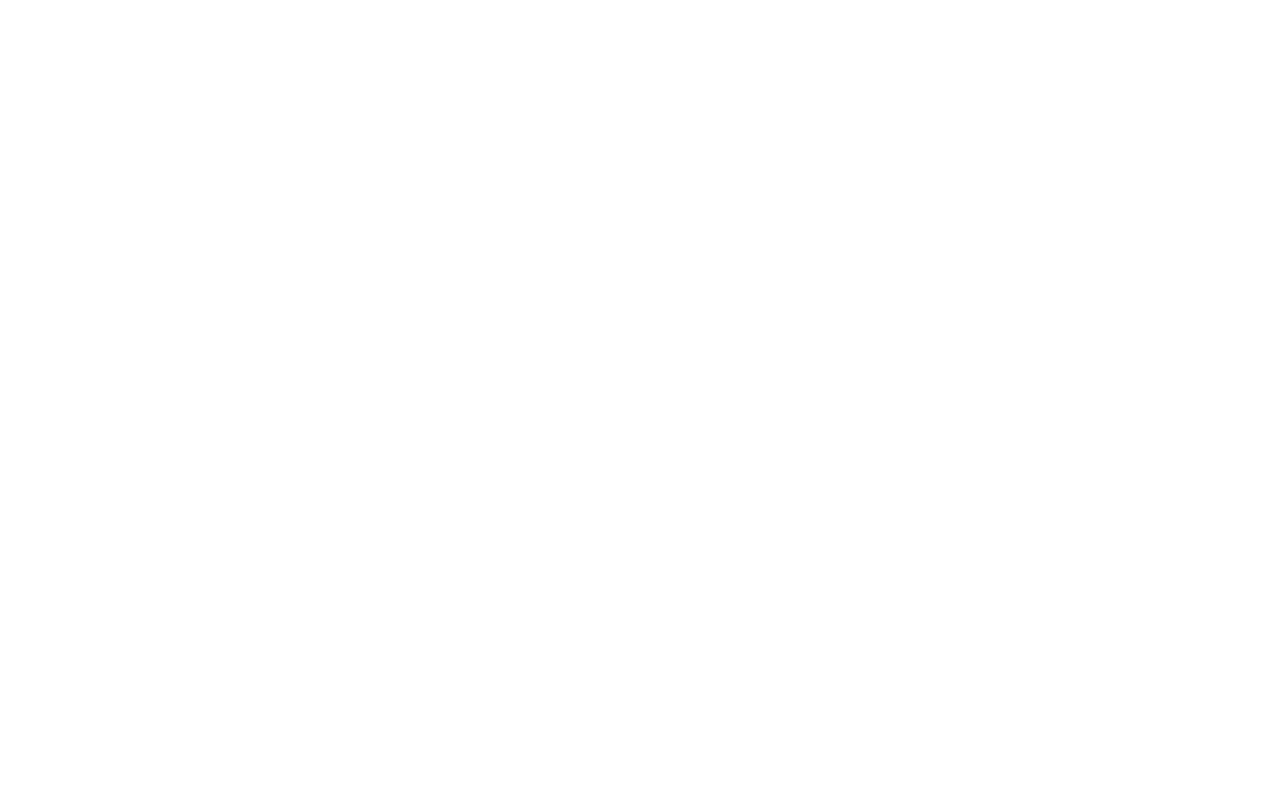
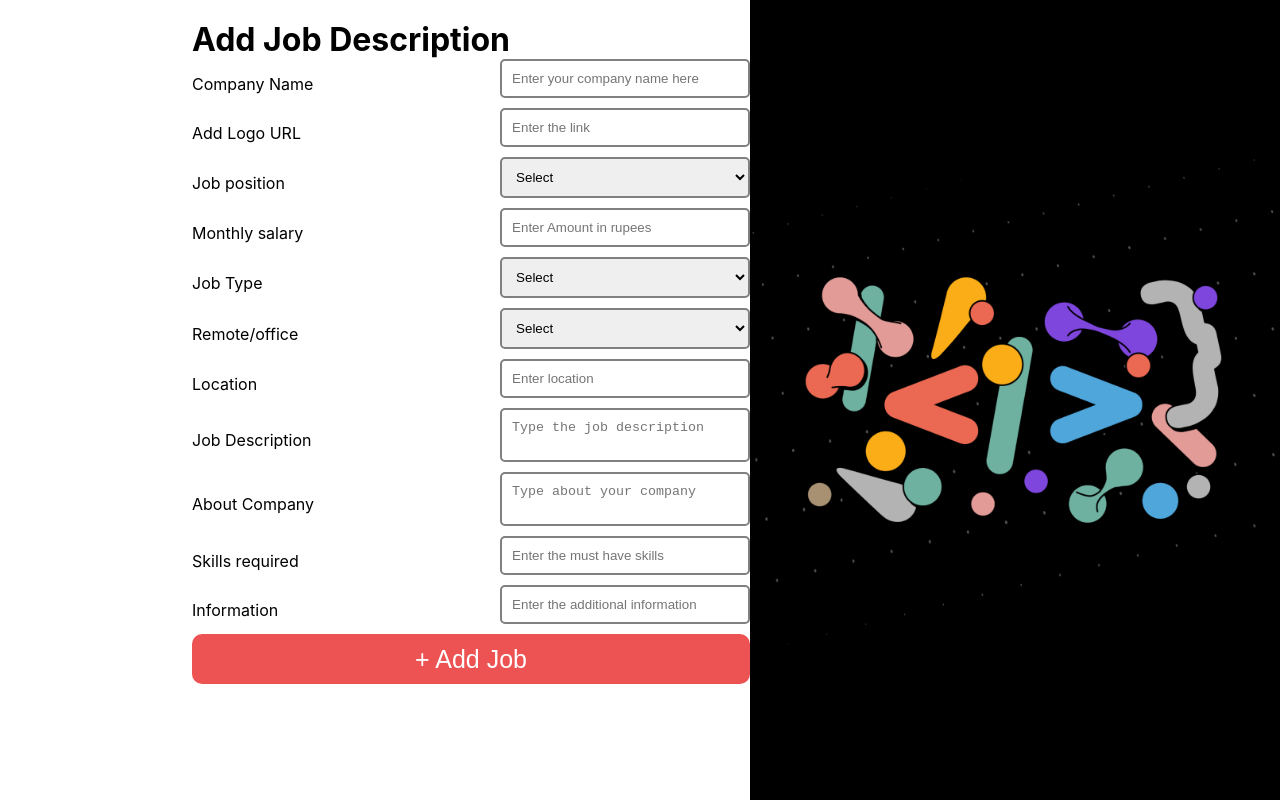
Before and after one commit to anuragpandey271299/job-listing-fullstack, a React (Create React App) app in the folder job/: page /addjob in a window 1280 px wide. Before the commit this address had no page. Built offline with nearby package versions, Linux system fonts and the light colour scheme; sample sign-in values are in the browser's storage.

Commit message:
addjob.js with api calls and jwt verification

```diff
--- a/job/package.json
+++ b/job/package.json
@@ -7,7 +7,10 @@
     "@testing-library/react": "^13.4.0",
     "@testing-library/user-event": "^13.5.0",
     "axios": "^1.6.2",
+    "bootstrap": "^5.3.2",
+    "jwt-decode": "^4.0.0",
     "react": "^18.2.0",
+    "react-bootstrap": "^2.9.2",
     "react-dom": "^18.2.0",
     "react-router-dom": "^6.21.0",
     "react-scripts": "^5.0.1",
--- a/job/src/App.js
+++ b/job/src/App.js
@@ -1,13 +1,31 @@
-import Register from './Components/Register'
-import {BrowserRouter, Route, Routes} from 'react-router-dom'
+// App.js
+
+import React from 'react';
+import { BrowserRouter as Router, Routes, Route } from 'react-router-dom';
+import Register from './Components/Register';
+import { PrivateRoute } from './Components/PrivateRoute'
+import AddJob from './Pages/AddJobPage/AddJob';
 
 function App() {
+
   return (
-    <BrowserRouter>
-    <Routes>
-      <Route path='/' Component={Register}/>
-    </Routes>
-    </BrowserRouter>
+    <Router>
+      <Routes>
+        <Route
+          path="/"
+          element={<Register forLogin={false}  />}
+        />
+        <Route
+          path="/login"
+          element={<Register forLogin={true} />}
+        />
+        <Route
+          path="/addjob"
+          element={<PrivateRoute Cmp={AddJob}/>}
+        />
+        {/* Other routes */}
+      </Routes>
+    </Router>
   );
 }
 
--- /dev/null
+++ b/job/src/Components/PrivateRoute.js
@@ -0,0 +1,21 @@
+import React from 'react'
+import { Navigate } from 'react-router-dom'
+import {jwtDecode} from 'jwt-decode'
+
+export function PrivateRoute({Cmp}) {
+    const jwtoken = localStorage.getItem('jwtoken')
+    if(jwtoken){
+        try {
+            const decodedJWT=jwtDecode(jwtoken)
+            const isJWTExpired = Date.now()>=decodedJWT.exp*1000
+            if(!isJWTExpired){
+                return<Cmp />
+            }
+        } catch (error) {
+            console.log(error)
+        }
+    }
+
+    return <Navigate to='/login' />
+
+}
--- a/job/src/Components/Register.js
+++ b/job/src/Components/Register.js
@@ -1,27 +1,36 @@
 import React, { useState } from 'react';
-import img1 from './images/img1.png';
 import axios from 'axios'
 import './Register.css';
 import { ToastContainer, toast } from 'react-toastify';
 import 'react-toastify/dist/ReactToastify.css';
+import { Link, useNavigate } from 'react-router-dom';
+import img1 from './images/img1.png'
 
 
-export default function Register() {
+
+export default function Register({forLogin}) {
   const [name, setName] = useState('');
   const [email, setEmail] = useState('');
   const [mobile, setMobile] = useState('');
   const [password, setPassword] = useState('');
   const [isChecked, setIsChecked]=useState(false)
 
+  const navigate=useNavigate()
+
+
   const handleSubmit = async (e) => {
     e.preventDefault();
 
-    if (!name || !email || !mobile || !password) {
+    if(forLogin && (!email || !password)){
+      alert('Provide each information to login')
+    }
+
+    if (!forLogin && (!name || !email || !mobile || !password)) {
         alert('Provide each information to register');
         return;
       }
 
-    if (!isChecked) {
+    if (!forLogin && !isChecked) {
       alert('Check terms and conditions');
       return;
     }
@@ -31,8 +40,9 @@
     setMobile('')
     setPassword('')
 
+    if(!forLogin){
       try {
-      const response = await axios.post('http://localhost:3000/register', {
+        const response = await axios.post('http://localhost:5000/register', {
           name,
           email,
           mobile,
@@ -49,62 +59,120 @@
       } catch (error) {
         console.error('Error:', error);
       }
+    }else{
+      try{
+        if(!email||!password){
+          return
+        }
+        const response = await axios.post('http://localhost:5000/login',{email,password})
+        console.log(response.data);
+        if(response.status===200){
+          toast('Loggen in successfully')
+          localStorage.setItem('jwtoken',response.data.jwtoken)
+          navigate('/addjob')
+        }
+        if(response.status===401){
+          alert('Unauthorized')
+        }
+
+      }catch(error){
+        console.error('Error:', error);
+      }
+    }
+
   };
+
 
 
   return (
     <div className="registerContainer">
       <form onSubmit={handleSubmit}>
+        {!forLogin ?
+          (
             <h1>Create an account</h1>
+          ):(
+            <h1>Login your account</h1>
+          )
+        }
+
         <h3>Your personal job finder is here</h3>
+        {!forLogin &&
+          (
             <input
+            className='inputs'
             placeholder="Name"
             type="text"
             value={name}
             onChange={(e) => setName(e.target.value)}
             name="name"
           />
-        <br />
+          )
+        }
+
         <input
+        className='inputs'
           placeholder="Email"
           type="email"
           value={email}
           onChange={(e) => setEmail(e.target.value)}
           name="email"
         />
-        <br />
+
+        {!forLogin &&
+          (
             <input
+            className='inputs'
             placeholder="Mobile"
             type="tel"
             value={mobile}
             onChange={(e) => setMobile(e.target.value)}
             name="mobile"
           />
-        <br />
-        <input
+          )
+        }
+
+        <input className='inputs'
           placeholder="Password"
           type="password"
           value={password}
           onChange={(e) => setPassword(e.target.value)}
           name="password"
         />
-        <br />
+
+        {!forLogin &&
+          (
         <div className="checkbox">
           <input type="checkbox"
             value={isChecked}
             onChange={()=>setIsChecked(!isChecked)}
            />By creating an account, I agree to our terms of use and privacy policy
         </div>
-        <button type="submit">Create Account</button>
+          )
+        }
+
+        <button type="submit">
+          {!forLogin?'Create Account':'Sign In'}
+        </button>
         <div className="login">
+          {!forLogin && (
+            <>
               <h4>Already have an account?</h4>
-          <h4>
-            <a href="#">Sign In</a>
-          </h4>
+              <h4><Link to="/login">Sign In</Link></h4>
+            </>
+          )}
+          {forLogin && (
+            <>
+            <h4>Create account?</h4>
+            <h4><Link to="/">Sign Up</Link></h4>
+            </>
+          )
+
+          }
+
         </div>
       </form>
-      <img src={img1} alt="img1" />
       <ToastContainer position='top-center' />
+      <img src={img1} alt='img1' />
     </div>
   );
 }
--- /dev/null
+++ b/job/src/Pages/AddJobPage/AddJob.css
@@ -0,0 +1,66 @@
+*{
+    margin: 0;
+    padding: 0;
+    box-sizing: border-box;
+}
+.AddJobContainer .form-group label {
+    width: 250px;
+}
+
+.AddJobContainer form {
+    width: 600px;
+    margin-left: 15vw;
+    margin-top: 20px;
+}
+
+.AddJobContainer {
+    display: flex;
+    justify-content: space-between;
+}
+
+
+.AddJobContainer .form-group input,
+.AddJobContainer .form-group select,
+.AddJobContainer .form-group textarea {
+    border: 2px solid grey;
+    border-radius: 5px;
+    padding: 10px;
+    width: 250px;
+    margin-bottom: 10px;
+}
+
+.AddJobContainer img {
+    height: 100vh;
+}
+
+.AddJobContainer textarea {
+    resize: none;
+}
+
+.AddJobContainer .form-group {
+    display: flex;
+    align-items: center;
+    justify-content: space-between;
+}
+
+.AddJobContainer button {
+    background-color: #ED5353;
+    border: none;
+    font-size: 25px;
+    color: white;
+    height: 50px;
+
+}
+
+.AddJobContainer form {
+    display: flex;
+    flex-direction: column;
+
+}
+
+button{
+    border-radius: 10px;
+}
+button:hover{
+    cursor: pointer;
+}
--- /dev/null
+++ b/job/src/Pages/AddJobPage/AddJob.js
@@ -0,0 +1,123 @@
+import React, {useState} from 'react';
+import './AddJob.css'
+import img2 from '../../Components/images/img2.png'
+import axios from 'axios';
+import { ToastContainer, toast } from 'react-toastify';
+import 'react-toastify/dist/ReactToastify.css';
+
+export default function AddJob() {
+
+    const [companyName, setCompanyName]=useState('')
+    const [companyLogo, setCompanyLogo]=useState('')
+    const [jobPosition, setJobPosition]=useState('')
+    const [salary, setSalary]=useState('')
+    const [jobType, setJobType]=useState('')
+    const [officeType, setOfficeType]=useState('')
+    const [location, setLocation]=useState('')
+    const [jobDescription, setJobDescription]=useState('')
+    const [aboutCompany, setAboutCompany]=useState('')
+    const [skills, setSkills]=useState('')
+    const [info, setInfo]=useState('')
+
+    const handleSubmit= async (e)=>{
+        e.preventDefault()
+        if(!companyName||!companyLogo||!jobPosition||!salary||!jobType||!officeType||!location||!jobDescription||!aboutCompany||!skills||!info){
+            alert('Provide all the fields')
+        }
+        try{
+            const jwtoken = localStorage.getItem('jwtoken');
+            const config = {
+              headers: {
+                'Authorization': jwtoken,
+                'Content-Type': 'application/json',
+              },
+            };
+            const response = await axios.post('http://localhost:5000/addjob',{companyName,companyLogo,jobPosition,salary,jobType,officeType,location,jobDescription,aboutCompany,skills,info},config)
+            console.log(response.data)
+            if(response.status===200){
+                toast('Job posted')
+            }
+        }catch(error){
+            console.log(error)
+        }
+    }
+
+  return (
+    <div className='AddJobContainer'>
+    <form onSubmit={handleSubmit}>
+        <h1>Add Job Description</h1>
+      <div className="form-group">
+        <label>Company Name</label>
+        <input value={companyName} onChange={(e)=>setCompanyName(e.target.value)} placeholder="Enter your company name here" />
+      </div>
+
+      <div className="form-group">
+        <label>Add Logo URL</label>
+        <input value={companyLogo} onChange={(e)=>setCompanyLogo(e.target.value)} placeholder="Enter the link" />
+      </div>
+
+      <div className="form-group">
+        <label>Job position</label>
+        <select value={jobPosition} onChange={(e)=>setJobPosition(e.target.value)}>
+          <option value="">Select</option>
+          <option value="senior">Senior</option>
+          <option value="junior">Junior</option>
+        </select>
+      </div>
+
+      <div className="form-group">
+        <label>Monthly salary</label>
+        <input value={salary} onChange={(e)=>setSalary(e.target.value)} placeholder="Enter Amount in rupees" />
+      </div>
+
+      <div className="form-group">
+        <label>Job Type</label>
+        <select value={jobType} onChange={(e)=>setJobType(e.target.value)}>
+          <option value="">Select</option>
+          <option value="frontend">Frontend</option>
+          <option value="backend">Backend</option>
+          <option value="fullstack">Fullstack</option>
+        </select>
+      </div>
+
+      <div className="form-group">
+        <label>Remote/office</label>
+        <select value={officeType} onChange={(e)=>setOfficeType(e.target.value)} >
+          <option value="">Select</option>
+          <option value="remote">Remote</option>
+          <option value="office">office</option>
+          <option value="hybrid">Hybrid</option>
+        </select>
+        </div>
+
+        <div className="form-group">
+            <label>Location</label>
+            <input value={location} onChange={(e)=>setLocation(e.target.value)} placeholder="Enter location" />
+        </div>
+
+        <div className="form-group">
+            <label>Job Description</label>
+            <textarea value={jobDescription} onChange={(e)=>setJobDescription(e.target.value)} placeholder="Type the job description" />
+        </div>
+
+        <div className="form-group">
+            <label>About Company</label>
+            <textarea value={aboutCompany} onChange={(e)=>setAboutCompany(e.target.value)} placeholder="Type about your company" />
+        </div>
+
+        <div className="form-group">
+            <label>Skills required</label>
+            <input value={skills} onChange={(e)=>setSkills(e.target.value)} placeholder="Enter the must have skills" />
+        </div>
+
+        <div className="form-group">
+            <label>Information</label>
+            <input value={info} onChange={(e)=>setInfo(e.target.value)} placeholder="Enter the additional information" />
+        </div>
+        <button type="submit">+ Add Job</button>
+    </form>
+    <ToastContainer position='top-center' />
+    <img src={img2} alt='img2' />
+    </div>
+  );
+}
```
Also changed, not shown: job/src/Components/HomeImgComp.js (added, +10 -0 lines), job/src/Components/Register.css (+17 -10 lines), job/src/Components/images/img2.png (added), 1 other file (tests, documents, lock files or other folders). Lines whose indentation alone changed are shown as unchanged.
